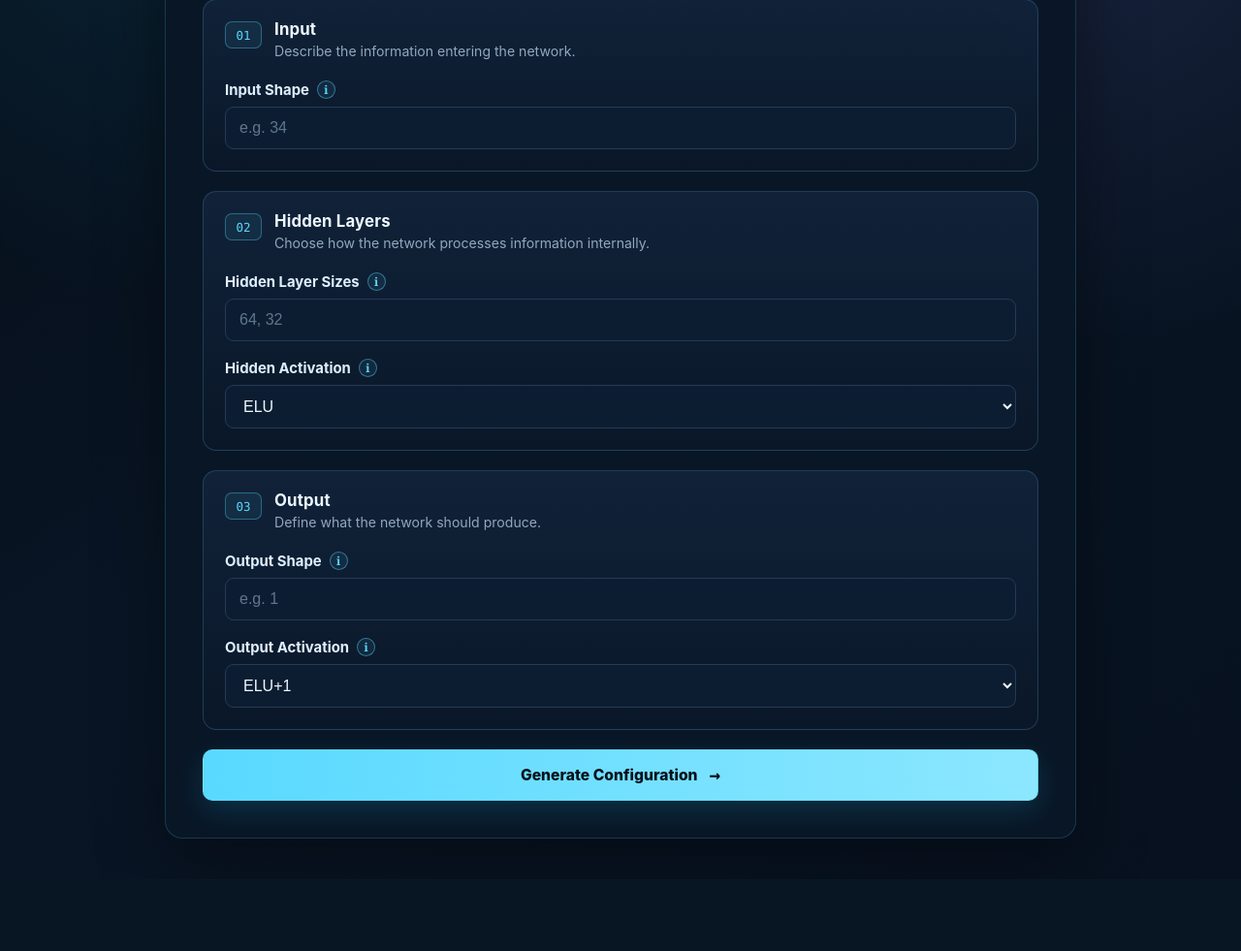
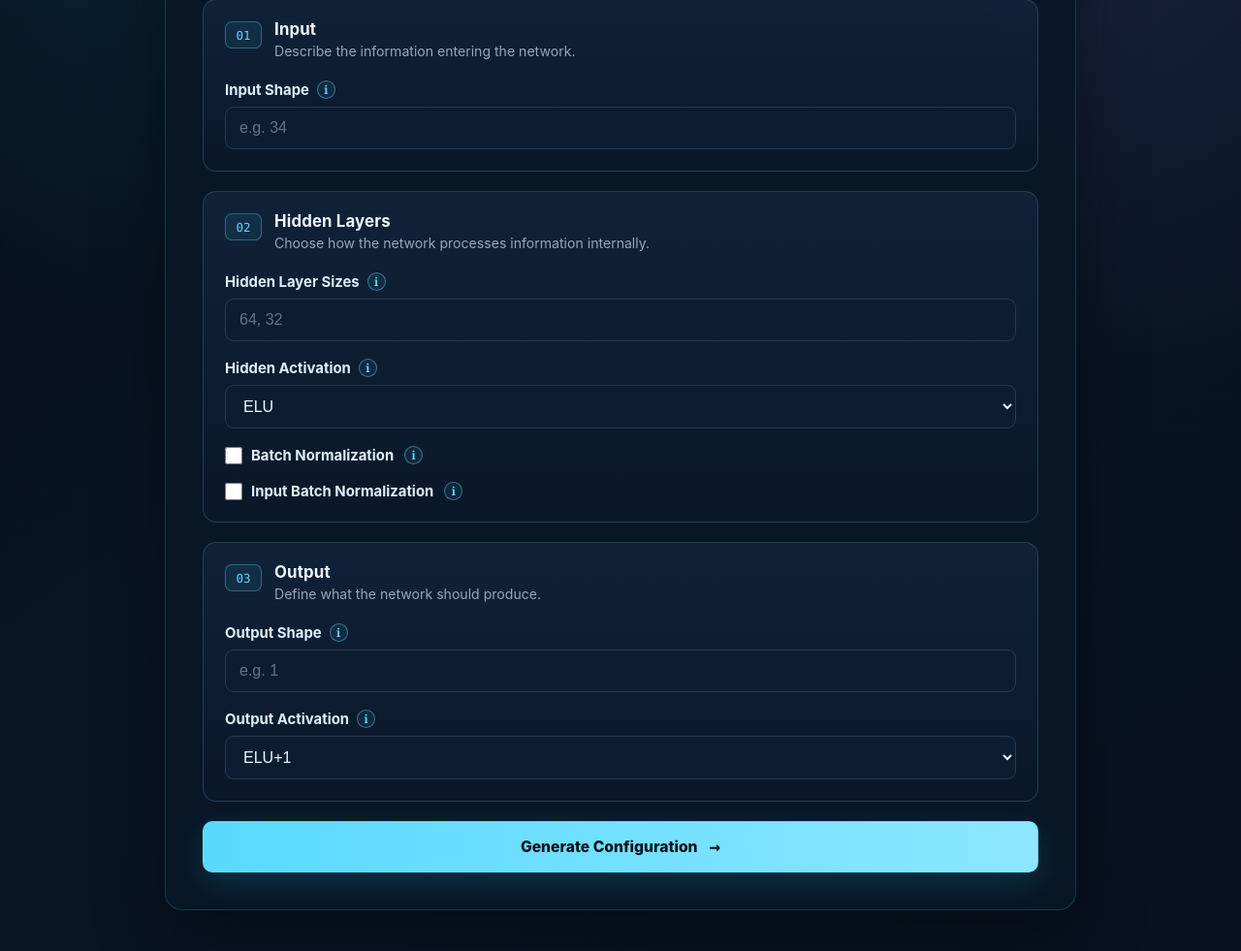
Before and after one commit to Alex-E-Mitchell/zero2neuro-interface, a Flask app: page / in a window 1280 px wide. Shown: the part 319-1300 px from the top of the page at 97% size. Before the commit the page ends 1193 px from the top, so only its background shows below. Run offline with Flask 3, Linux system fonts and the light colour scheme.

Commit message:
Add batch normalization options to fully connected config

```diff
--- a/app.py
+++ b/app.py
@@ -25,12 +25,16 @@ def network():
             hidden_activation = request.form["hidden_activation"]
             output_shape = int(request.form["output_shape"])
             output_activation = request.form["output_activation"]
+            batch_normalization = "batch_normalization" in request.form
+            batch_normalization_input = "batch_normalization_input" in request.form
 
             config = generate_network_config(
                 network_type="fully_connected",
                 input_shape=input_shape,
                 hidden_units=hidden_units,
                 hidden_activation=hidden_activation,
+                batch_normalization=batch_normalization,
+                batch_normalization_input=batch_normalization_input,
                 output_shape=output_shape,
                 output_activation=output_activation,
             )
--- a/static/style.css
+++ b/static/style.css
@@ -241,6 +241,29 @@ select {
     cursor: pointer;
 }
 
+.checkbox-row {
+    display: flex;
+    align-items: center;
+    gap: 9px;
+}
+
+.checkbox-row input[type="checkbox"] {
+    width: 18px;
+    height: 18px;
+    margin: 0;
+    padding: 0;
+    accent-color: var(--cyan-strong);
+    cursor: pointer;
+}
+
+.checkbox-row label {
+    cursor: pointer;
+}
+
+.checkbox-row .info-button {
+    margin-left: 2px;
+}
+
 button {
     font-family: inherit;
 }
--- a/templates/network.html
+++ b/templates/network.html
@@ -105,6 +105,38 @@
                         <option value="tanh">Tanh</option>
                     </select>
                 </div>
+
+                <div class="form-group checkbox-group">
+                    <div class="checkbox-row">
+                        <input type="checkbox" id="batch_normalization" name="batch_normalization">
+
+                        <label for="batch_normalization">Batch Normalization</label>
+
+                        <button type="button" class="info-button" aria-label="About batch normalization">
+                            i
+                            <span class="tooltip">
+                                Normalize values between hidden layers to help stabilize network training.
+                            </span>
+                        </button>
+                    </div>
+                </div>
+
+                <div class="form-group checkbox-group">
+                    <div class="checkbox-row">
+
+                        <input type="checkbox" id="batch_normalization_input" name="batch_normalization_input">
+
+                        <label for="batch_normalization_input">Input Batch Normalization</label>
+
+                        <button type="button" class="info-button" aria-label="About input batch normalization">
+                            i
+                            <span class="tooltip">
+                                Turn on batch normalization for input layers.
+                            </span>
+                        </button>
+
+                    </div>
+                </div>
             </section>
 
             <section class="config-section">
```
Also changed, not shown: python/config_generator.py (+13 -0 lines).
